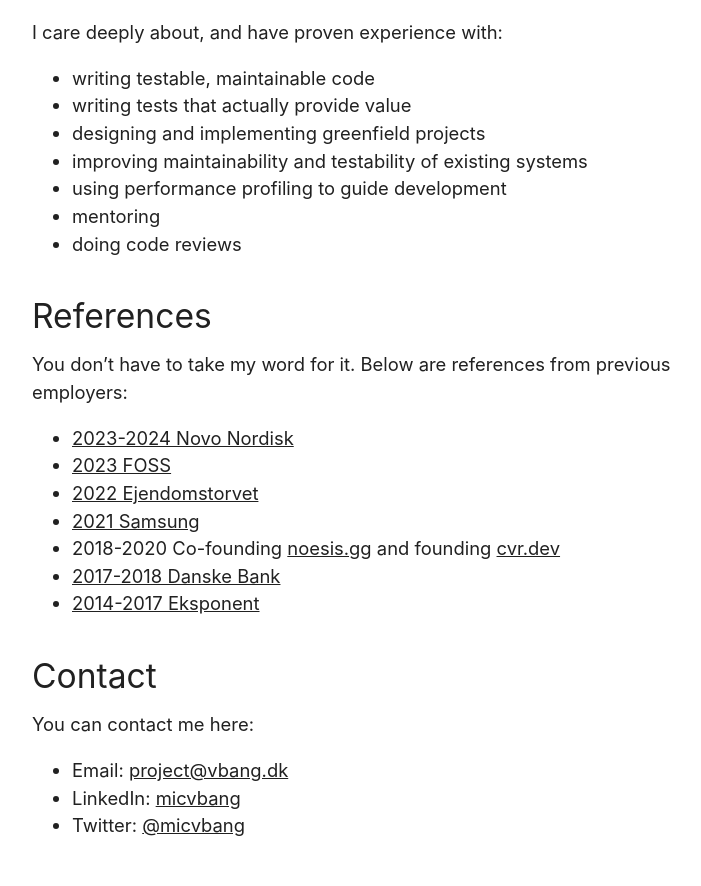
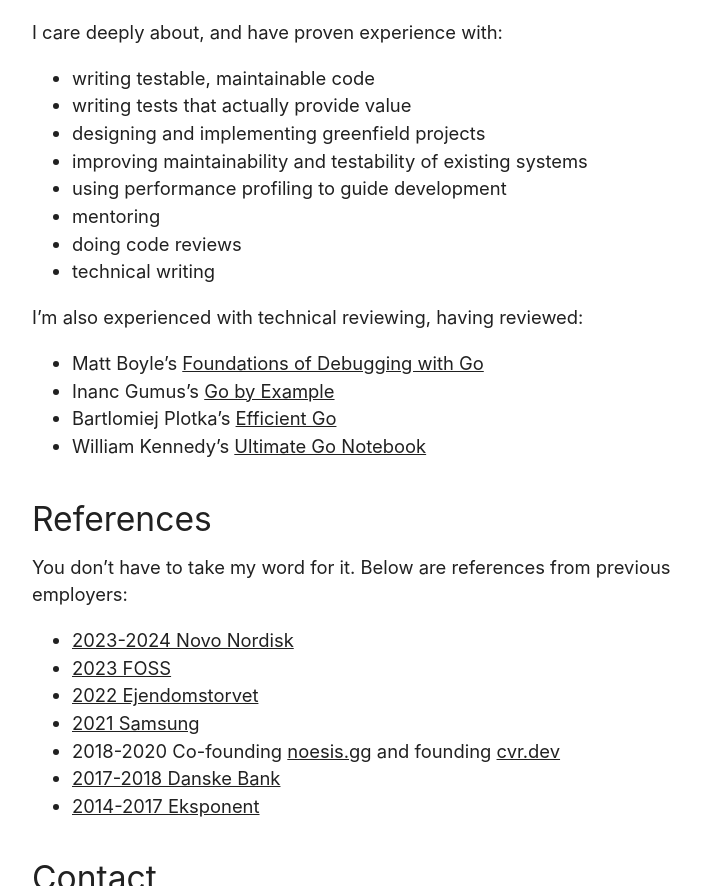
Before and after one commit to micvbang/blog.vbang.dk, a Jekyll site: the page built from _pages/hire_me.md, in a window 1280 px wide and 900 px high, scrolled down 1069 px, cut to the strip 0-886 px from the top of the window. Shown: the whole strip, without its empty margins (264-965 px from the left). Built offline with Jekyll 4.4.1, drawn with Linux system fonts in a browser that asks for light colours.

Commit message:
hire-me: add books reviewed

```diff
--- a/_pages/hire_me.md
+++ b/_pages/hire_me.md
@@ -36,6 +36,14 @@
 - using performance profiling to guide development
 - mentoring
 - doing code reviews
+- technical writing
+
+I'm also experienced with technical reviewing, having reviewed:
+
+- Matt Boyle's [Foundations of Debugging with Go](https://www.bytesizego.com/the-ultimate-guide-to-debugging-with-go-book)
+- Inanc Gumus's [Go by Example](https://www.manning.com/books/go-by-example)
+- Bartlomiej Plotka's [Efficient Go](https://www.oreilly.com/library/view/efficient-go/9781098105709/)
+- William Kennedy's [Ultimate Go Notebook](https://education.ardanlabs.com/courses/ultimate-go-notebook)
 
 ## References
 
```
